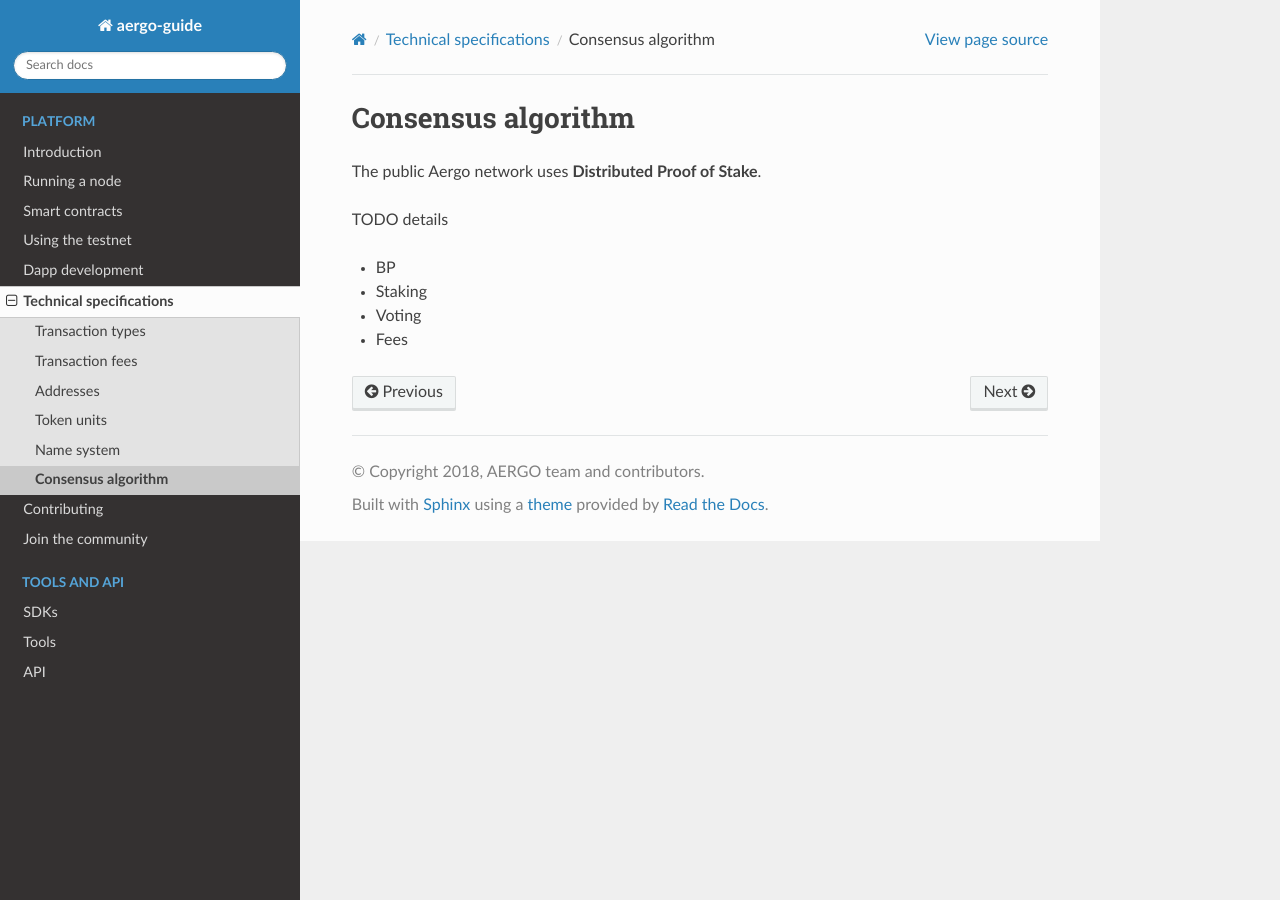
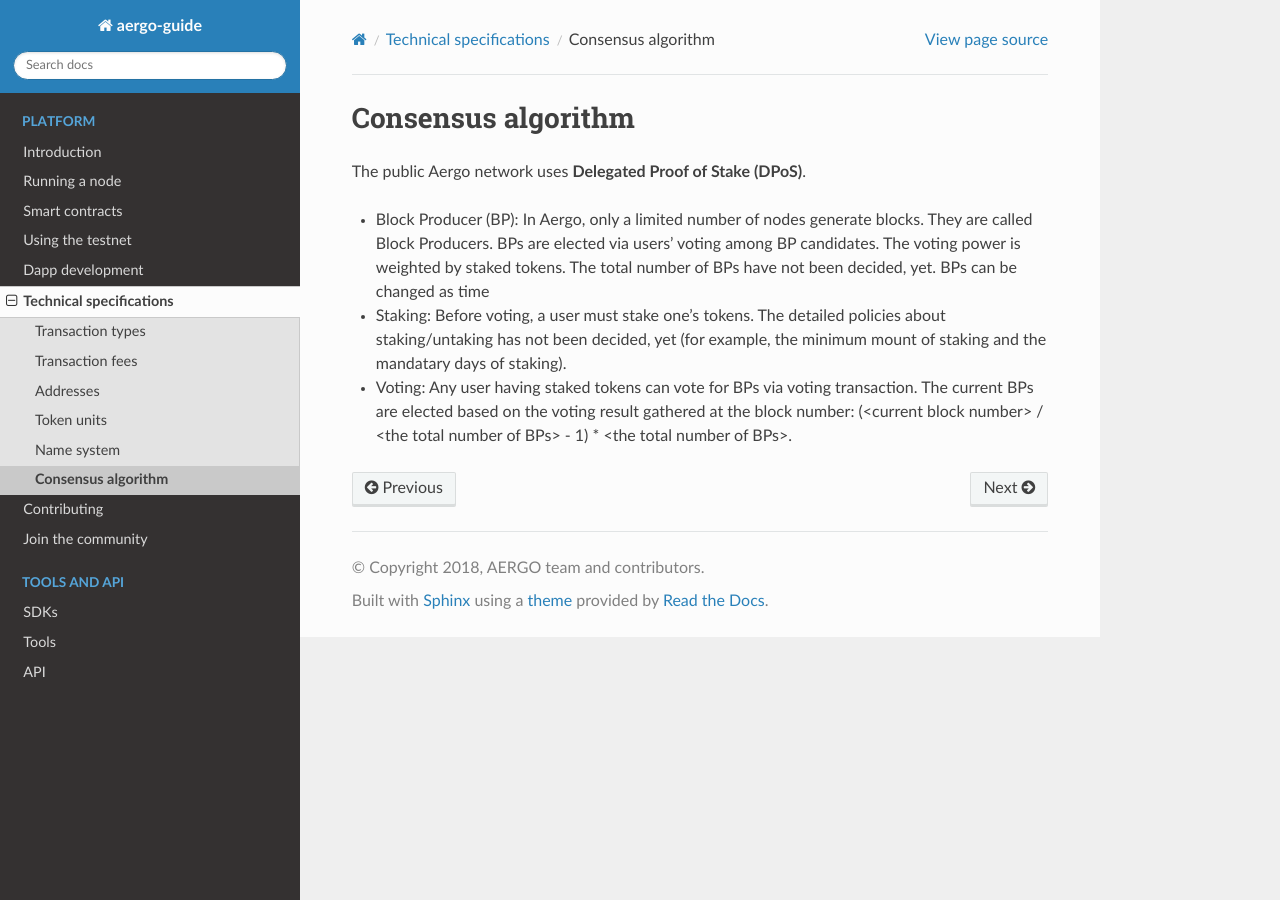
Before and after one commit to aergoio/guide, a Sphinx documentation site: the page built from source/specs/consensus.rst, in a window 1280 px wide. Built offline with Sphinx 7.4.7 and the Read the Docs theme 2.0.0, drawn with Linux system fonts in a browser that asks for light colours.

Commit message:
[dpos] add brief explanation about DPoS

```diff
--- a/source/specs/consensus.rst
+++ b/source/specs/consensus.rst
@@ -1,14 +1,10 @@
 Consensus algorithm
 ===================
 
-The public Aergo network uses **Distributed Proof of Stake**.
+The public Aergo network uses **Delegated Proof of Stake (DPoS)**.
 
-TODO details
+- Block Producer (BP): In Aergo, only a limited number of nodes generate blocks. They are called Block Producers. BPs are elected via users' voting among BP candidates. The voting power is weighted by staked tokens. The total number of BPs have not been decided, yet. BPs can be changed as time
 
-- BP
+- Staking: Before voting, a user must stake one's tokens. The detailed policies about staking/untaking has not been decided, yet (for example, the minimum mount of staking and the mandatary days of staking).
 
-- Staking
-
-- Voting
-
-- Fees
+- Voting: Any user having staked tokens can vote for BPs via voting transaction. The current BPs are elected based on the voting result gathered at the block number: (<current block number> / <the total number of BPs> - 1) * <the total number of BPs>.
```
